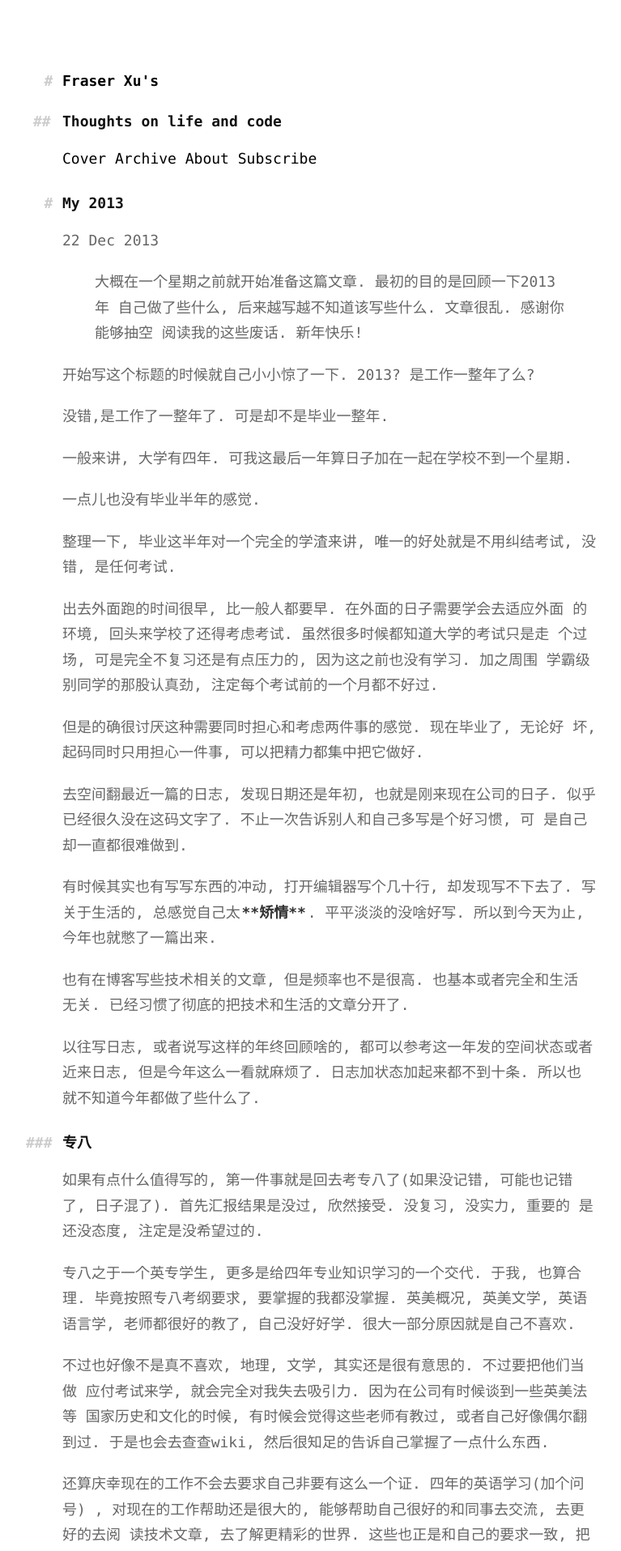
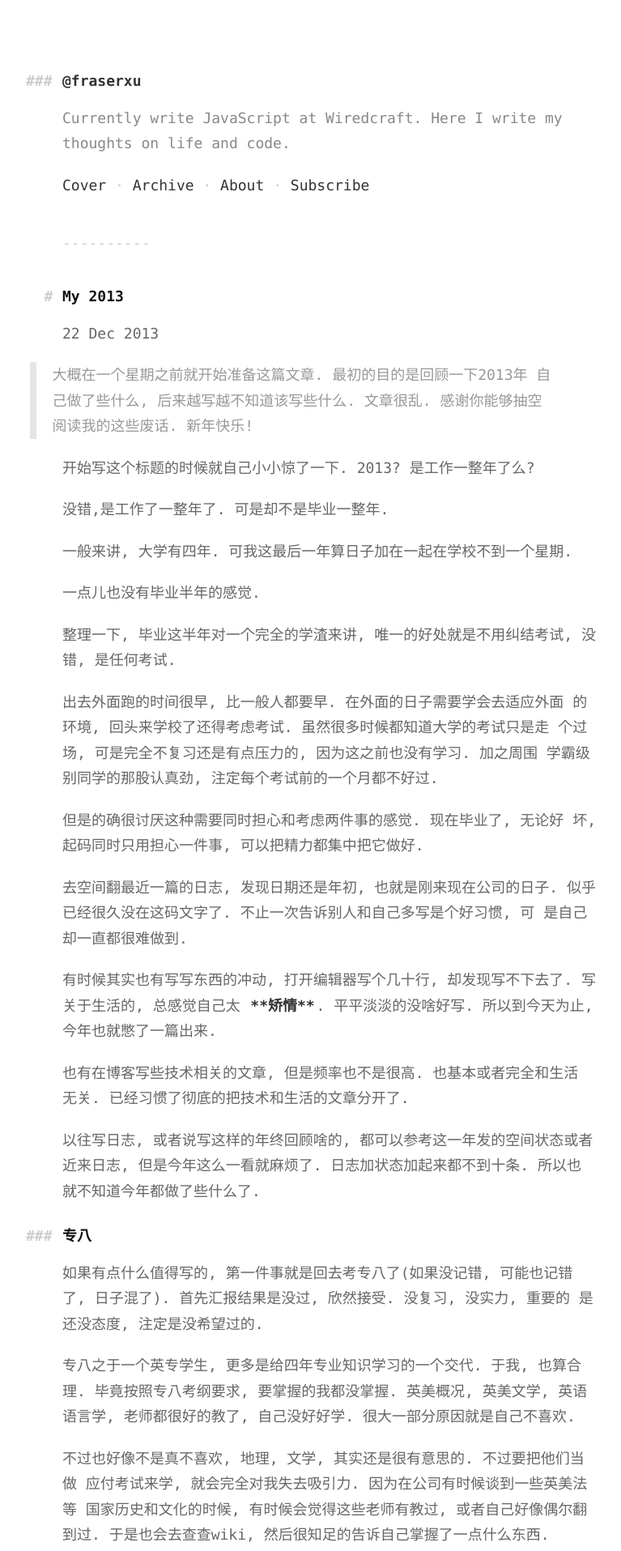
Before and after one commit to fraserxu/fraserxu.github.io, a Jekyll site: the page built from _posts/2013-12-22-My-2013.md, in a window 1280 px wide. Shown: the top 1915 px of the page at 81% size, without its empty margins (233-1000 px from the left). Built offline with Jekyll 4.4.1, drawn with Linux system fonts in a browser that asks for light colours; Markdown is read by kramdown in place of the engine named in the settings; some of the changed text lies outside the part shown.

Commit message:
more style updated

```diff
--- a/_layouts/default.html
+++ b/_layouts/default.html
@@ -10,17 +10,18 @@
 
   <div class="container">
 
-    <div class="header">
-      <h1><a href="/">Fraser Xu's</a></h1>
-      <h2>Thoughts on life and code</h2>
-    </div>
-
-    <div class="nav">
-      <a href="/">Cover</a>
-      <a href="/archive.html">Archive</a>
-      <a href="/about.html">About</a>
-      <a href="/atom.xml">Subscribe</a>
-    </div>
+    <header class="masthead">
+      <h3 class="masthead-title">
+        <a href="/" title="Home">@fraserxu</a>
+      </h3>
+      <p>Currently write JavaScript at Wiredcraft. Here I write my thoughts on life and code.</p>
+      <ul>
+        <li><a href="/">Cover</a></li>
+        <li><a href="/archive.html">Archive</a></li>
+        <li><a href="/about.html">About</a></li>
+        <li><a href="/atom.xml">Subscribe</a></li>
+      </ul>
+    </header>
 
     {{ content }}
   </div>
--- a/_posts/2013-12-22-My-2013.md
+++ b/_posts/2013-12-22-My-2013.md
@@ -32,7 +32,7 @@ title: My 2013
 是自己却一直都很难做到.
 
 有时候其实也有写写东西的冲动, 打开编辑器写个几十行, 却发现写不下去了.
-写关于生活的, 总感觉自己太**矫情**. 平平淡淡的没啥好写. 所以到今天为止,
+写关于生活的, 总感觉自己太 **矫情**. 平平淡淡的没啥好写. 所以到今天为止,
 今年也就憋了一篇出来.
 
 也有在博客写些技术相关的文章, 但是频率也不是很高. 也基本或者完全和生活
@@ -130,7 +127,7 @@ title: My 2013
 后选择了离开.
 
 接下来到了北京的极客公园. 这次仍然是孤身前往, 而现在回忆起在北京的这段时间, 关键
-词应该是"**一个人, 孤独, 思考**". 首先是自己一个人前往北京, 接着是一个人住在北航
+词应该是" **一个人, 孤独, 思考** ". 首先是自己一个人前往北京, 接着是一个人住在北航
 的某教工公寓里, 独自住在一个2人的单间寝室. 吃饭, 睡觉, 购物, 出行, 学习, 工作, 除
 了在公司外几乎都是一个人.
 
@@ -144,8 +141,8 @@ title: My 2013
 一样到学校的公共澡堂去洗澡. 所以有了后面的用喝水的开水壶来回跑几趟烧水洗头, 洗澡.
 这个时候户外露出的水几乎都是结冰的, 而大部分时候我也都是用冷水来解决早上的洗漱.
 
-早上的有些时候, 手机的闹钟设着Tylor的**Red**, 闹醒后会半挣着眼拿着水壶去洗手间接
-一壶水回来烧着, 然后回去继续睡. Tylor的**Red**也会一遍一遍的重复播放. 到现在, 每
+早上的有些时候, 手机的闹钟设着Tylor的 **Red**, 闹醒后会半挣着眼拿着水壶去洗手间接
+一壶水回来烧着, 然后回去继续睡. Tylor的 **Red** 也会一遍一遍的重复播放. 到现在, 每
 次听到这首歌, 都会想起那段时光.
 
 直到现在, 我仍然怀恋着北京的冬天.
@@ -176,7 +173,7 @@ backwards. So you have to trust that the dots will somehow connect in your futur
 You have to trust in something — your gut, destiny, life, karma, whatever. This
 approach has never let me down, and it has made all the difference in my life.”
 
-> [Stanford commencement speech, June 2005]
+> Stanford commencement speech, June 2005
 
 ### 新的一年
 
--- a/css/screen.css
+++ b/css/screen.css
@@ -160,6 +160,24 @@ pre code:after {
   font-size: 16px;
 }
 
+/* Gist
+-------------------------------------------------- */
+blockquote {
+  padding: 0 0 0 20px;
+  margin: 0 3em 20px -2.25em;
+  color: #999;
+  border-left: 8px solid #e5e5e5;
+}
+blockquote p:last-child {
+  margin-bottom: 0;
+}
+
+img {
+  display: block;
+  margin: 0 0 20px;
+  border-radius: 5px;
+}
+
 /* Links
 -------------------------------------------------- */
 a {
@@ -181,6 +199,30 @@ a:hover {
   margin: 0 auto;
 }
 
+/* Masthead */
+.masthead {
+  color: #888;
+}
+.masthead:after {
+  display: block;
+  content: '----------';
+  margin: 40px 0;
+  color: #ccc;
+}
+.masthead a {
+  color: #333;
+}
+.masthead ul {
+  list-style: none;
+}
+.masthead li {
+  display: inline-block;
+}
+.masthead li + li:before {
+  display: inline-block;
+  content: "\00B7 \00a0";
+  color: #ccc;
+}
 
 /* Posts
 -------------------------------------------------- */
```
Also changed, not shown: other parts of _posts/2013-12-22-My-2013.md (+0 -3 lines).
